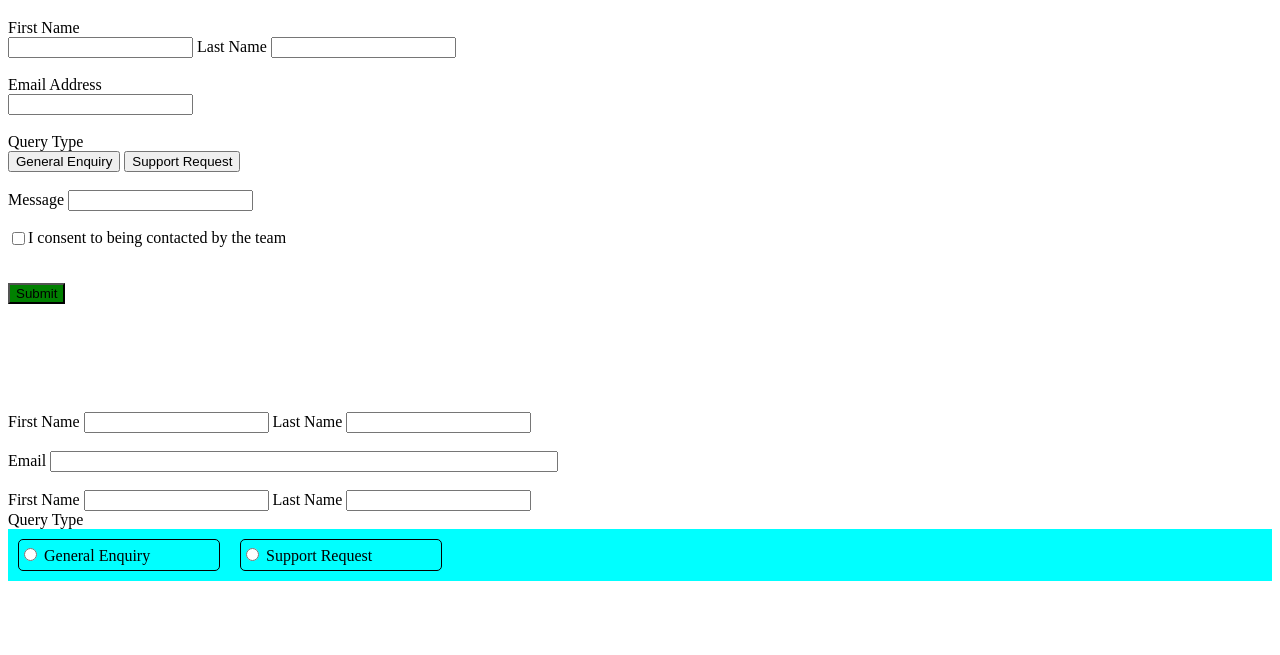
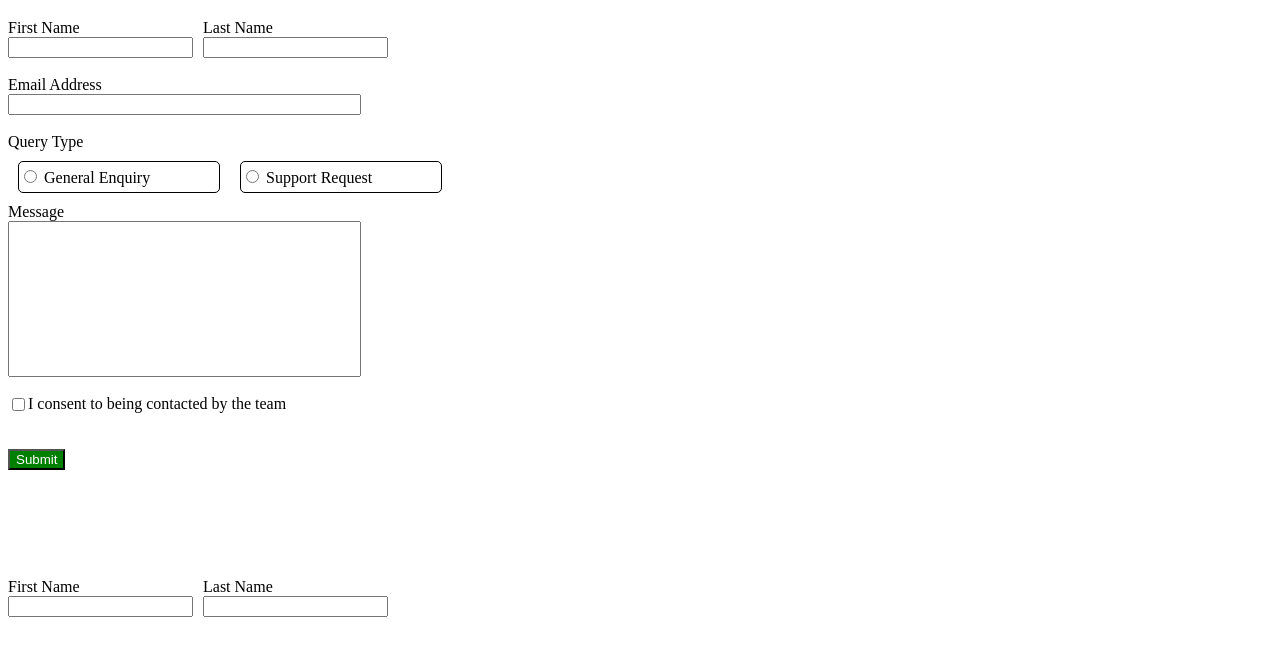
Before and after one commit to Ngatiz/contact-form-main, a plain HTML site: page index.html in a window 1280 px wide. Shown: the part 61-716 px from the top of the page. Drawn offline with Linux system fonts and the light colour scheme.

Commit message:
Initial commit of all files to the repository

```diff
--- a/index.css
+++ b/index.css
@@ -1,5 +1,4 @@
 .parent{
-   background-color: aqua;
    display: flex;
 }
 
@@ -13,3 +12,4 @@
     /* text-align: center; */
     align-content: center;
    }
+  .submit{ color: white;}
--- a/index.html
+++ b/index.html
@@ -13,6 +13,7 @@
     .submit { background-color: green; }
     .attribution { font-size: 11px; text-align: center; }
     .attribution a { color: hsl(228, 45%, 44%); }
+    .form { align-items: center;}
 
   </style>
   <link rel="stylesheet" href="index.css">
@@ -21,24 +22,33 @@
   <h1>Contact Us</h1>
 
   <!-- this is the start of my form -->
-  <form action="" class="">
-    <div class="main">
-      <div>
+  <form action="" class="form">
+    <div class="main" style="display: flex;">
+      <div class="section">
           <label for="firstname">First Name</label> <br>
           <input type="text" name="firstname" id="">
-          <label for="lastname">Last Name</label>
-          <input type="text" name="last-name" id=""> <br><br>
       </div>
+      <div class="section" style="margin-left: 10px;">
+          <label for="lastname">Last Name</label><br>
+          <input type="text" name="last-name" id=""><br><br>
+      </div>
+    </div>
       <label for="emailaddress">Email Address</label> <br>
-      <input type="email" name="emailaddress" id=""> <br><br>
+      <input type="email" name="emailaddress" id="" style="width: 345px;"> <br><br>
+      <label for="querytype">Query Type</label><br>
+<div class="parent" style="display: flex;">
+      <div class="child" >
+        <input type="radio" name="inquiry" id="">
+        <label for="">General Enquiry</label>
+      </div>
+      <div class="child">
+        <input type="radio" name="inquiry" id="">
+        <label for="">Support Request</label>
+      </div>
+</div>
       <div>
-          <label for="querytype">Query Type</label> <br>
-          <input type="button" value="General Enquiry">
-          <input type="button" value="Support Request" > <br><br>
-      </div>
-      <div>
-          <label for="Message">Message</label>
-          <input type="text" name="" id=""> <br><br>
+          <label for="Message">Message</label><br>
+          <input type="text" name="" id="" style="height: 150px; width: 345px;"> <br><br>
       </div>
       <div>
           <input type="checkbox" name="cb" id="cb" style="float: left;">
@@ -51,7 +61,20 @@
   </form> <br><br><br><br><br><br>
 
 
-  <form action="">
+  <div class="container" style="display: flex;">
+    <div class="section">
+      <label for="firstname">First Name</label> <br>
+      <input type="text" name="firstname" id="">  <br> <br>
+    </div>
+    <div class="section" style="margin-left: 10px;">
+      <label for="lastname">Last Name</label> <br>
+      <input type="text" name="last-name" id="">
+    </div>
+
+</div>
+
+
+  <!-- <form action="">
     <div class="main" >
       <label for="name">First Name</label>
       <input type="text" name="name" id="">
@@ -71,17 +94,15 @@
       <div class="child" >
         <input type="radio" name="inquiry" id="">
         <label for="">General Enquiry</label>
-
-      </div>
+        </div>
       <div class="child">
         <input type="radio" name="inquiry" id="">
         <label for="">Support Request</label>
-
       </div>
-     </div>
+    </div>
 
 
-  </form>
+  </form> -->
 
 <!--
   Contact Us
```
